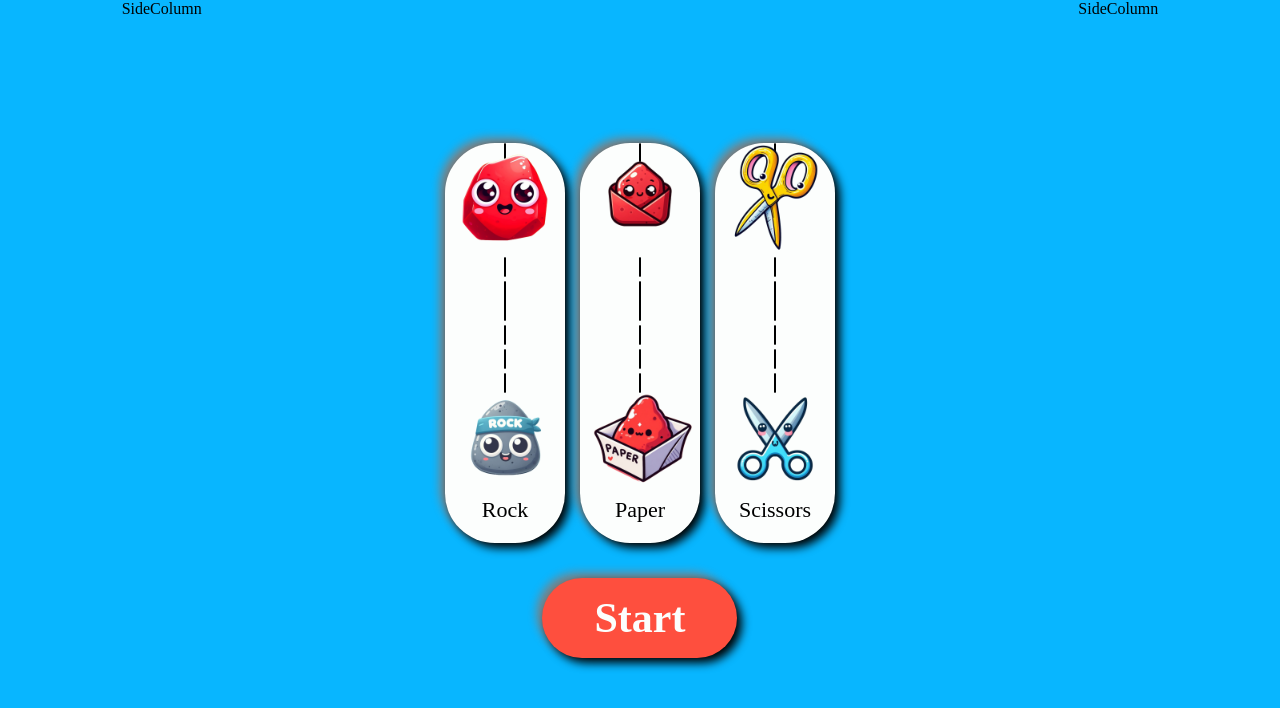
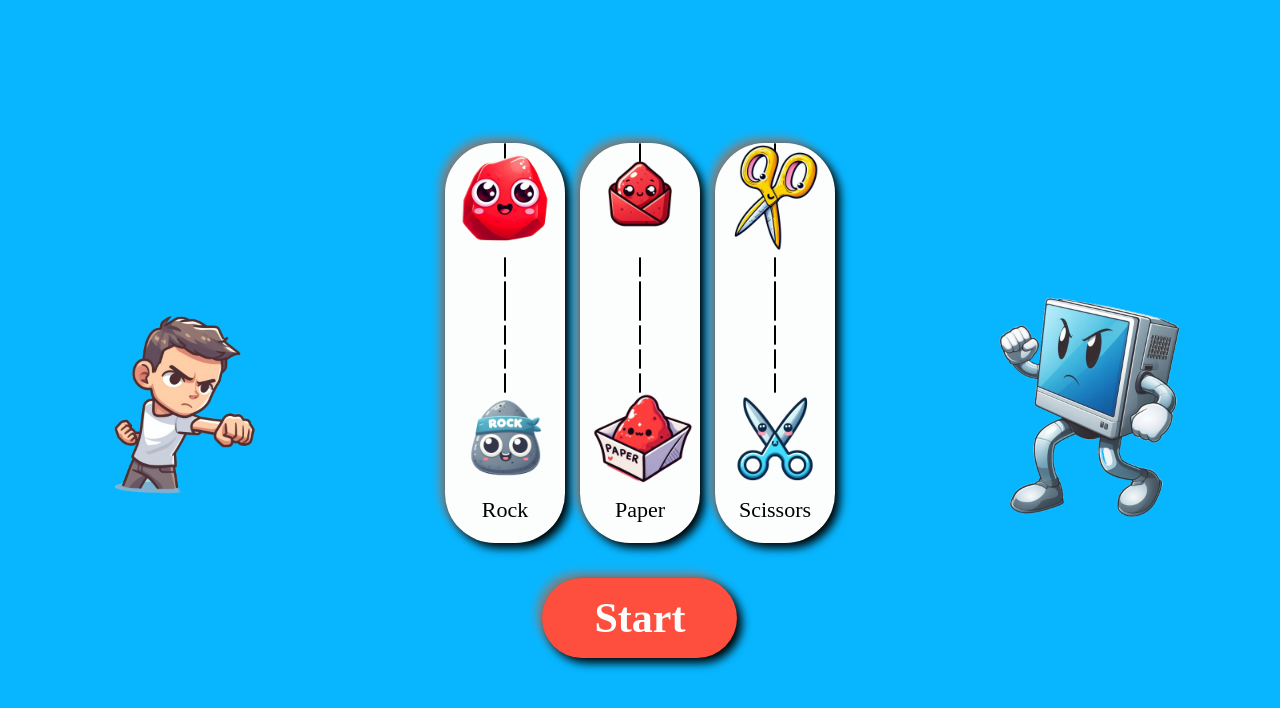
Before and after one commit to anderson2090/rock-paper-scissors, a React (Create React App) app: page / in a window 1280 px wide. Shown: the top 708 px of the page. Built offline with nearby package versions, Linux system fonts and the light colour scheme; a web font is replaced by a local one.

Commit message:
added side images

```diff
--- a/src/components/SideColumn/SideColumn.jsx
+++ b/src/components/SideColumn/SideColumn.jsx
@@ -1,9 +1,11 @@
-import React from 'react'
+import React from "react";
+import styles from "./SideColumn.module.css";
+const SideColumn = ({ imgSrc, imgAlt }) => {
+  return (
+    <div className={styles.main}>
+      <img className={styles.img} src={imgSrc} alt={imgAlt} />
+    </div>
+  );
+};
 
-const SideColumn = () => {
-  return (
-    <div>SideColumn</div>
-  )
-}
-
-export default SideColumn
+export default SideColumn;
--- /dev/null
+++ b/src/components/SideColumn/SideColumn.module.css
@@ -0,0 +1,10 @@
+.main {
+  display: flex;
+  flex-direction: column;
+  justify-content: center;
+}
+
+.img {
+  width: 200px;
+  height: auto;
+}
--- a/src/components/WelcomeScreen/WelcomeScreen.jsx
+++ b/src/components/WelcomeScreen/WelcomeScreen.jsx
@@ -2,12 +2,14 @@ import React from "react";
 import SideColumn from "../SideColumn/SideColumn";
 import MiddleColumn from "../MiddleColumn/MiddleColumn";
 import styles from "./WelcomeScreen.module.css";
+import guy from "../../images/guy.png";
+import computer from "../../images/the-computer.png";
 const WelcomeScreen = () => {
   return (
     <div className={styles.main}>
-      <SideColumn />
+      <SideColumn imgSrc={guy} imgAlt={"A guy"} />
       <MiddleColumn />
-      <SideColumn />
+      <SideColumn imgSrc={computer} imgAlt={"The Computer"} />
     </div>
   );
 };
```
